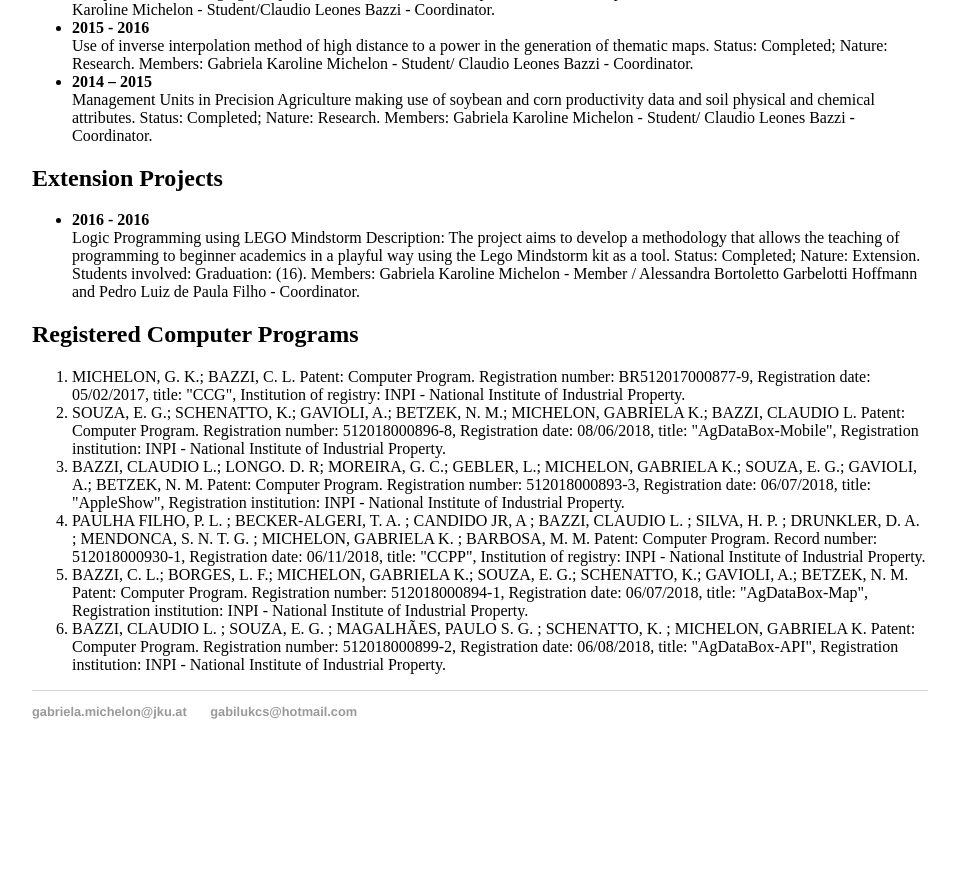
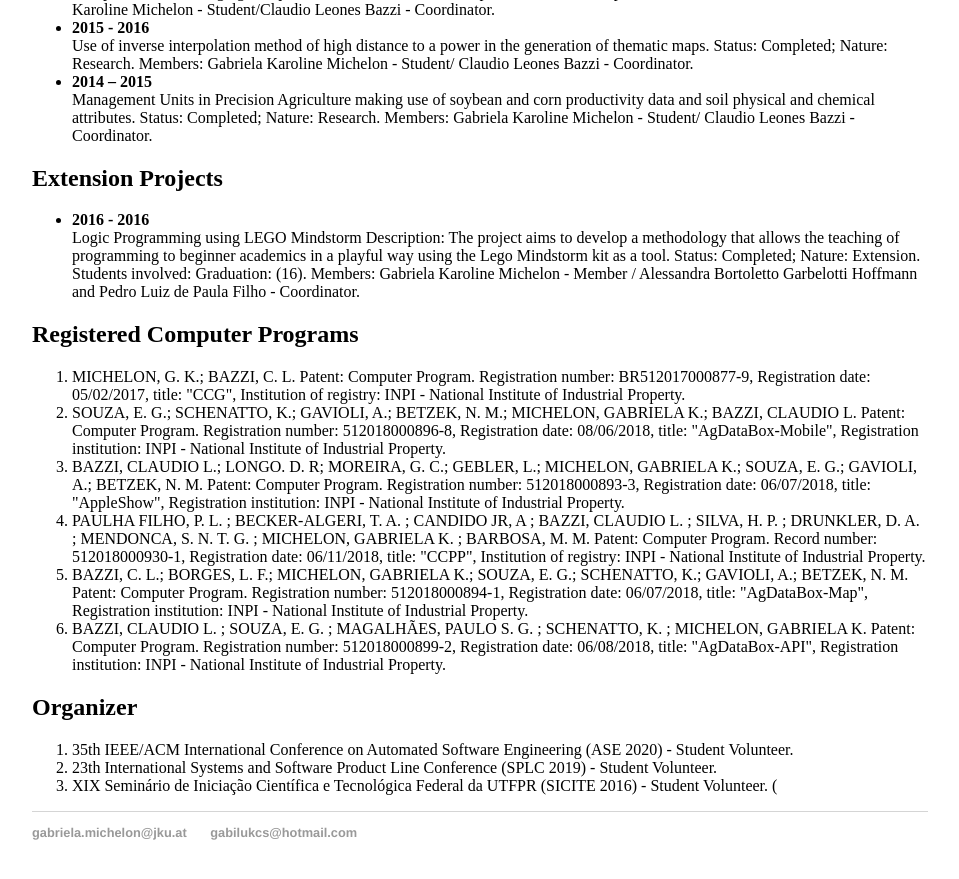
Before and after one commit to GabrielaMichelon/gabrielamichelon.github.io, a Jekyll site: the page built from cv/index.html, in a window 1280 px wide and 900 px high, scrolled down 1578 px. Shown: the top 879 px of the window, without its empty margins (160-1119 px from the left). Built offline with Jekyll 4.4.1, drawn with Linux system fonts in a browser that asks for light colours; before the commit the page ends 2357 px from its top, so only the background shows below that.

Commit message:
Update index.html

```diff
--- a/cv/index.html
+++ b/cv/index.html
@@ -103,5 +103,12 @@ title: CV of Gabriela Karoline Michelon
 						<li>BAZZI, C. L.; BORGES, L. F.; MICHELON, GABRIELA K.; SOUZA, E. G.; SCHENATTO, K.; GAVIOLI, A.; BETZEK, N. M. Patent: Computer Program. Registration number: 512018000894-1, Registration date: 06/07/2018, title: "AgDataBox-Map", Registration institution: INPI - National Institute of Industrial Property. </li>
 						<li>BAZZI, CLAUDIO L. ; SOUZA, E. G. ; MAGALHÃES, PAULO S. G. ; SCHENATTO, K. ; MICHELON, GABRIELA K. Patent: Computer Program. Registration number: 512018000899-2, Registration date: 06/08/2018, title: "AgDataBox-API", Registration institution: INPI - National Institute of Industrial Property. </li>
 		</ol>
+		<h2>Organizer</h2>
+
+		<ol>
+						<li>35th IEEE/ACM International Conference on Automated Software Engineering (ASE 2020) - Student Volunteer.</li>
+						<li>23th International Systems and Software Product Line Conference (SPLC 2019) - Student Volunteer.</li>
+						<li>XIX Seminário de Iniciação Científica e Tecnológica Federal da UTFPR (SICITE 2016) - Student Volunteer. (</li>
+		</ol>
 
 	</div>
```
